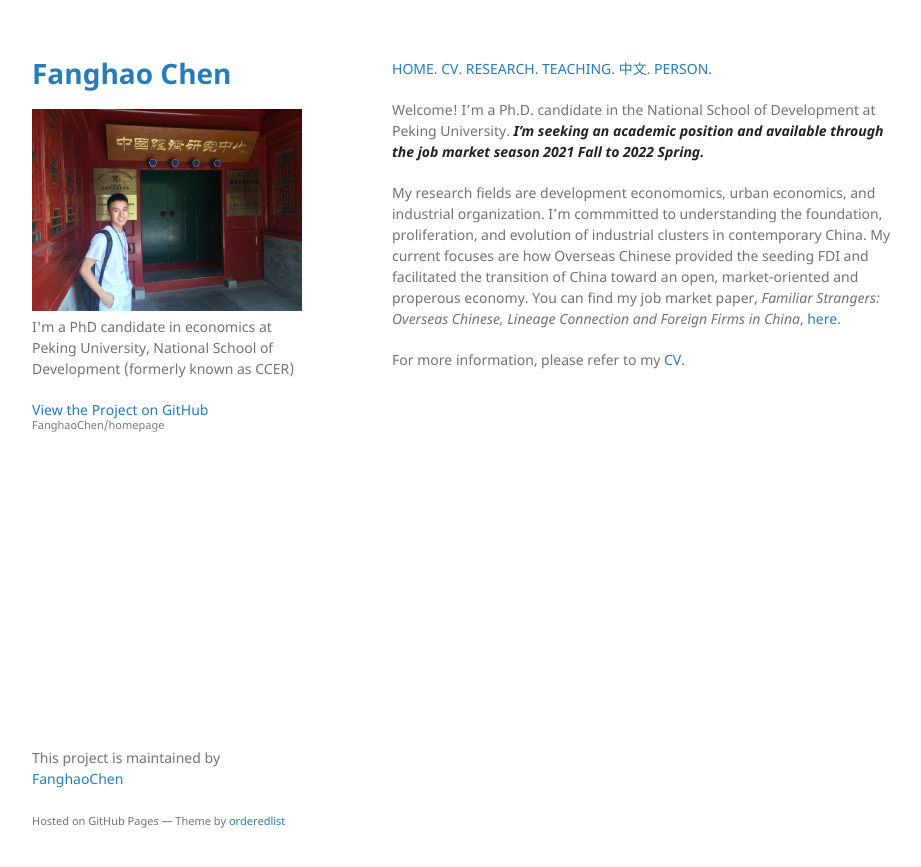
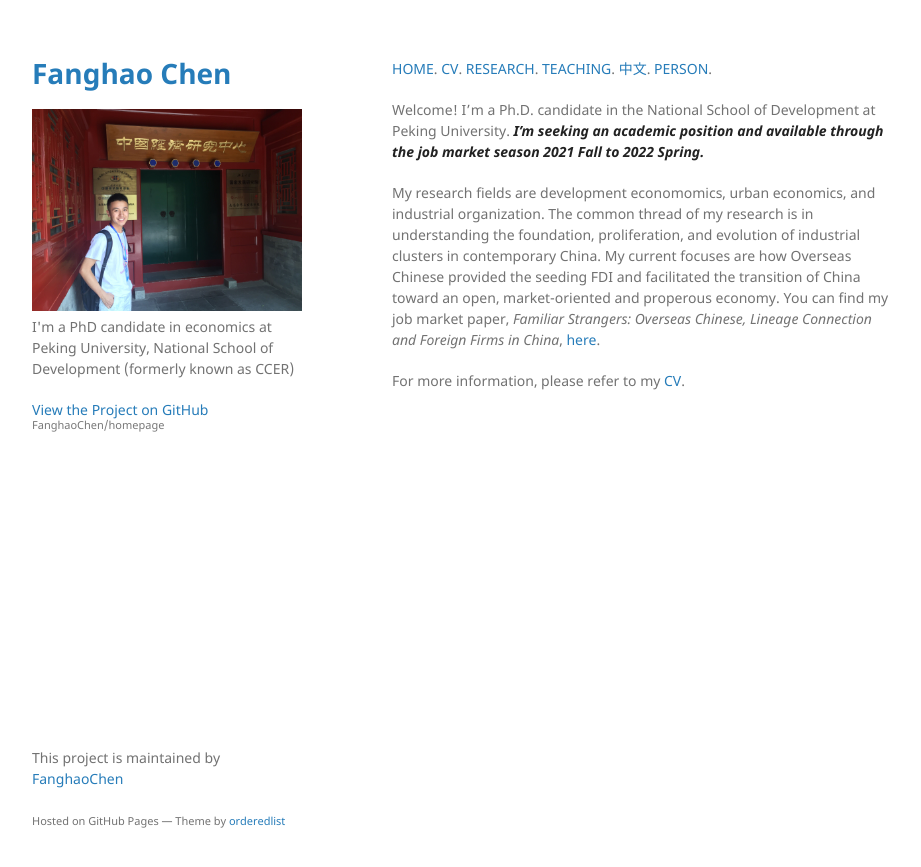
Before and after one commit to FanghaoChen/homepage, a Jekyll site: the page built from index.md, in a window 1280 px wide. Shown: the top 867 px of the page, without its empty margins (178-1099 px from the left). Built offline with Jekyll 4.4.1, drawn with Linux system fonts in a browser that asks for light colours.

Commit message:
Update index.md

```diff
--- a/index.md
+++ b/index.md
@@ -6,6 +6,6 @@ layout: default
 
 Welcome! I'm a Ph.D. candidate in the National School of Development at Peking University. _**I'm seeking an academic position and available through the job market season 2021 Fall to 2022 Spring.**_
 
-My research fields are development economomics, urban economics, and industrial organization. I'm commmitted to understanding the foundation, proliferation, and evolution of industrial clusters in contemporary China. My current focuses are how Overseas Chinese provided the seeding FDI and facilitated the transition of China toward an open, market-oriented and properous economy. You can find my job market paper, _Familiar Strangers: Overseas Chinese, Lineage Connection and Foreign Firms in China_, [here](./assets/JMP_210811.pdf).
+My research fields are development economomics, urban economics, and industrial organization. The common thread of my research is in understanding the foundation, proliferation, and evolution of industrial clusters in contemporary China. My current focuses are how Overseas Chinese provided the seeding FDI and facilitated the transition of China toward an open, market-oriented and properous economy. You can find my job market paper, _Familiar Strangers: Overseas Chinese, Lineage Connection and Foreign Firms in China_, [here](./assets/JMP_210811.pdf).
 
 For more information, please refer to my [CV](./assets/FanghaoChen_AcademiaCV_eng-210821.pdf).
```
